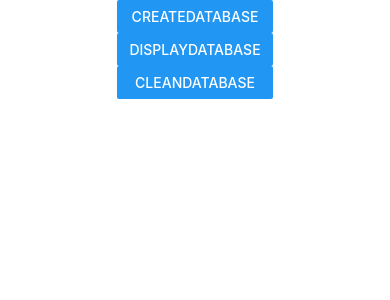
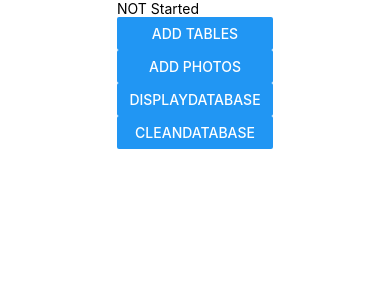
Before and after one commit to tej-sh/GroupFace, a React Native app: screen / in a window 390 px wide. Shown: the top 300 px of the page. Built offline with nearby package versions, Linux system fonts and the light colour scheme; what react-native-sqlite-2 would draw is missing.

Commit message:
adds photopicker

```diff
--- a/App.tsx
+++ b/App.tsx
@@ -1,13 +1,14 @@
 import { StatusBar, StyleSheet, useColorScheme, View } from 'react-native';
 import { SafeAreaProvider,useSafeAreaInsets } from 'react-native-safe-area-context';
-
+import { useState } from 'react';
 import { openDb } from './src/database/DatabaseInit';
 import { createPhotosTable } from './src/database/DatabaseInit';
 import { checkPhotos } from './src/database/CheckDb';
 import { insertInPhotos } from './src/database/photosDb';
 import { cleanPhotosTable } from './src/database/CleanDb';
 import { Button,Text } from 'react-native';
-
+import { useEffect } from 'react';
+import { photoPicker } from './src/database/photosDb';
 
 const db = openDb()
 
@@ -22,26 +23,49 @@ function App() {
 }
 
 function AppContent() {
+  const [ photos ,setPhotos ] = useState<any[]>([])
+  const [ status ,setStatus ] = useState<string>('NOT Started')
+
   const safeAreaInsets = useSafeAreaInsets();
   const databaseTables = ()=>{
     createPhotosTable(db)
-    insertInPhotos(db,"test1/api")
+    setStatus ("created database")
   }
+
+  const addPhotos = async () =>{
+    const uri = await photoPicker()
+    if(!uri){
+      setStatus("pick photo")
+      return
+    }
+    insertInPhotos(db,uri)
+  }
+
+
   const displayDataBase = ()=>{
     checkPhotos(db)
+    setStatus("check console of database")
   }
   const cleanDataBase =()=>{
     cleanPhotosTable(db)
+    setStatus("database is cleaned")
   }
+
+
+
 
   return (
     <View style={[styles.container, { paddingTop: safeAreaInsets.top }]}>
       <View style={styles.button}>
+        <Text>{status}</Text>
         <Button
-          title="createDataBase"
+          title="add tables"
           onPress={ databaseTables }
         />
-
+        <Button
+          title ="add photos"
+          onPress={ addPhotos }
+        />
         <Button
           title ="displayDataBase"
           onPress={ displayDataBase }
@@ -51,6 +75,7 @@ function AppContent() {
           title ="cleanDatabase"
           onPress={ cleanDataBase }
         />
+
       </View>
     </View>
 
--- a/src/database/photosDb.ts
+++ b/src/database/photosDb.ts
@@ -1,3 +1,5 @@
+import { launchImageLibrary } from "react-native-image-picker";
+
 export function insertInPhotos(db:any,uri:string){
     db.transaction((txn:any)=>{
         txn.executeSql(
@@ -22,3 +24,26 @@ export function insertInPhotos(db:any,uri:string){
         )
     })
 }
+//cotton picker
+export async function photoPicker():Promise<string | null>{
+    return new Promise((resolve)=>{
+        const options:any ={
+            mediaType : 'photo',
+            selectionLimit:1
+        }
+        launchImageLibrary(options,(Response:any)=>{
+            if(Response.didCancel){
+                console.log("user Cancelled Pickup")
+                resolve(null)
+                return
+            }
+            if(Response.errorCode){
+                console.log("error while picking the image")
+                resolve(null)
+                return
+            }
+            const uri = Response.assets[0].uri ?? null
+            resolve(uri)
+        })
+    })
+}
```
Also changed, not shown: 1 other file (tests, documents, lock files or other folders).
